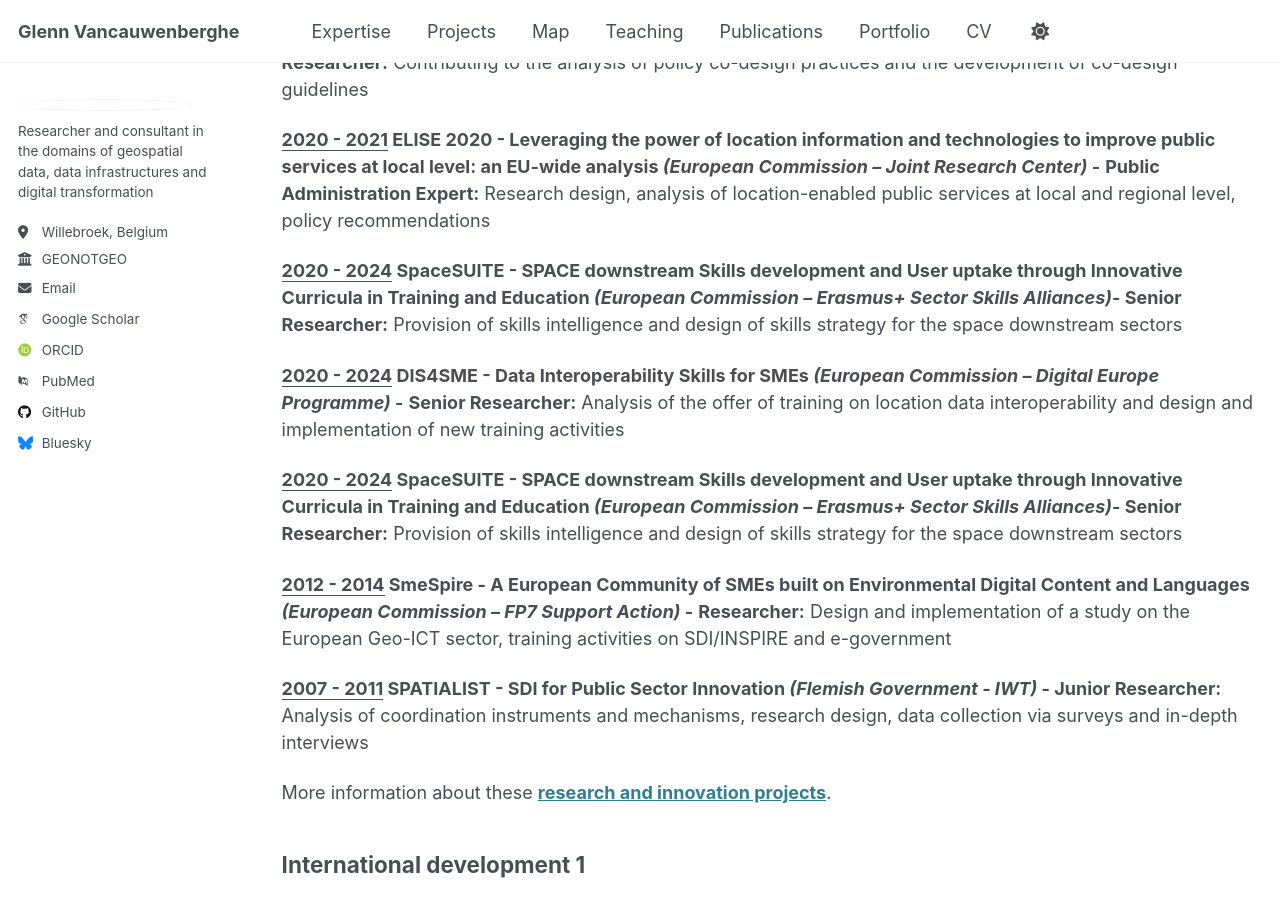
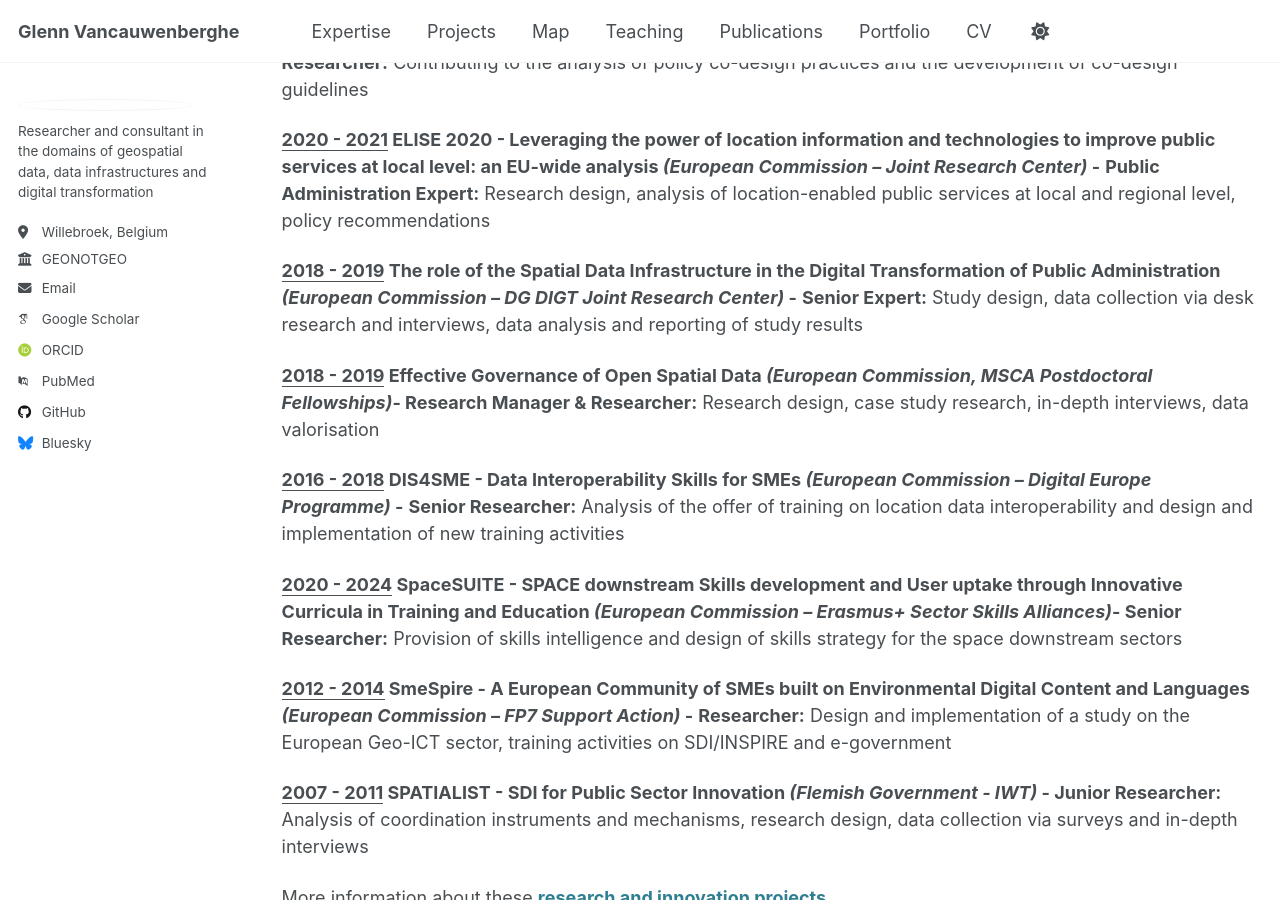
Before and after one commit to GVancauwenberghe/gvancauwenberghe.github.io, a Jekyll site: the page built from _pages/projects.md, in a window 1280 px wide and 900 px high, scrolled down 3329 px. Built offline with Jekyll 4.4.1, drawn with Linux system fonts in a browser that asks for light colours; some web fonts are replaced.

Commit message:
Update projects.md

```diff
--- a/_pages/projects.md
+++ b/_pages/projects.md
@@ -107,10 +107,13 @@
 **<ins>2020 - 2021</ins>   ELISE 2020 - Leveraging the power of location information and technologies to improve public services at local level: an EU-wide analysis _(European Commission –  Joint Research Center)_ -**
 **Public Administration Expert:** Research design, analysis of location-enabled public services at local and regional level, policy recommendations
 
-**<ins>2020 - 2024</ins>    SpaceSUITE -  SPACE downstream Skills development and User uptake through Innovative Curricula in Training and Education _(European Commission –  Erasmus+ Sector Skills Alliances)_-
-Senior Researcher:**   Provision of skills intelligence and design of skills strategy for the space downstream sectors
+**<ins>2018 - 2019</ins> The role of the Spatial Data Infrastructure in the Digital Transformation of Public Administration _(European Commission –  DG DIGT Joint Research Center)_ -**
+**Senior Expert:** Study design, data collection via desk research and interviews, data analysis and reporting of study results
 
-**<ins>2020 - 2024</ins>   DIS4SME -  Data Interoperability Skills for SMEs _(European Commission –   Digital Europe Programme)_ -**
+**<ins>2018 - 2019</ins>    Effective Governance of Open Spatial Data _(European Commission, MSCA Postdoctoral Fellowships)_-
+Research Manager & Researcher:**   Research design, case study research, in-depth interviews, data valorisation
+
+**<ins>2016 - 2018</ins>   DIS4SME -  Data Interoperability Skills for SMEs _(European Commission –   Digital Europe Programme)_ -**
 **Senior Researcher:** Analysis of the offer of training on location data interoperability and design and implementation of new training activities
 
 **<ins>2020 - 2024</ins>    SpaceSUITE -  SPACE downstream Skills development and User uptake through Innovative Curricula in Training and Education _(European Commission –  Erasmus+ Sector Skills Alliances)_-
```
